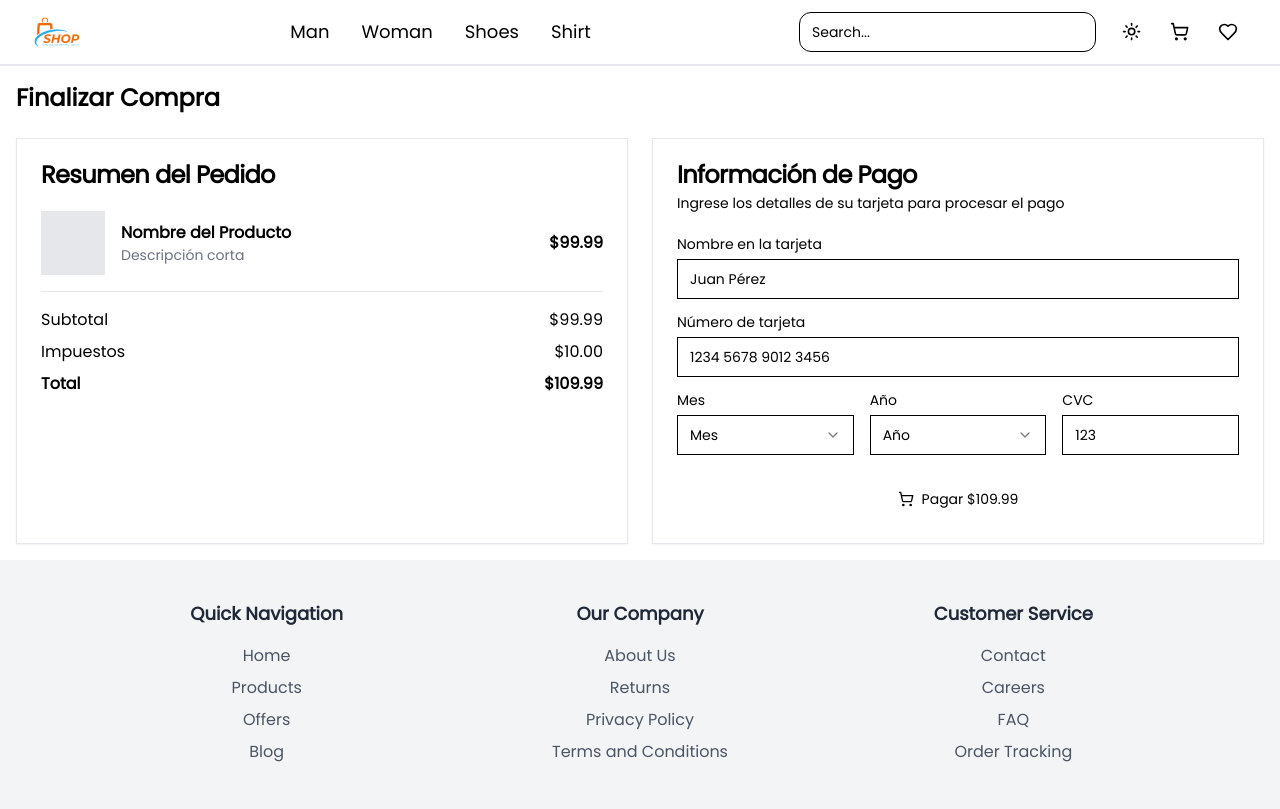
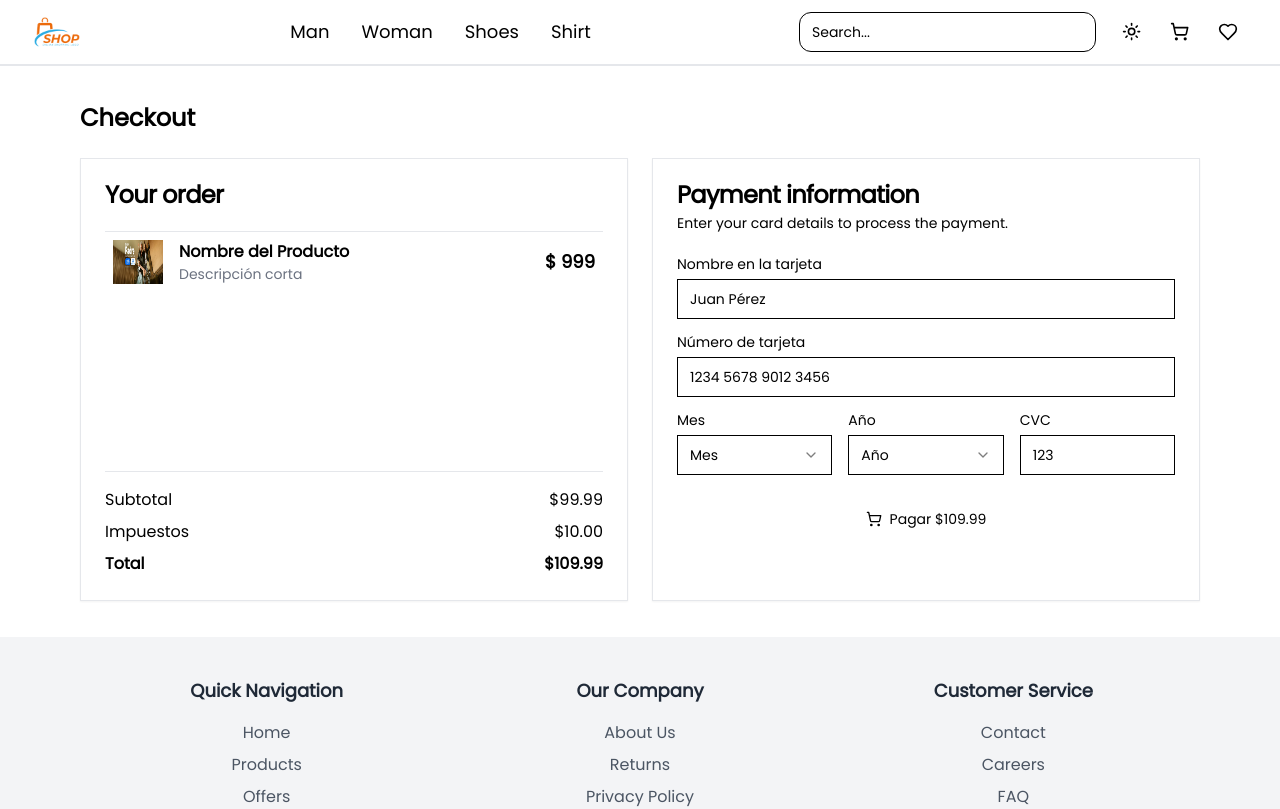
Before and after one commit to angeloChoque/project-e-commerce, a Next.js app: page /products/sheckout in a window 1280 px wide. Shown: the top 809 px of the page. Built offline with nearby package versions, Linux system fonts and the light colour scheme.

Commit message:
added news configurations

```diff
--- a/src/app/layout.tsx
+++ b/src/app/layout.tsx
@@ -30,7 +30,7 @@ export default function RootLayout({
           disableTransitionOnChange
         >
           <Header />
-          {children}
+          <main>{children}</main>
           <FooterPage />
         </ThemeProvider>
       </body>
--- a/src/app/page.tsx
+++ b/src/app/page.tsx
@@ -1,15 +1,11 @@
 import Carousel from "@/components/Carousel";
 import ListProducts from "@/components/listProducts";
-import FooterPage from "@/components/footerPage";
 
 export default function Home() {
   return (
-    <div>
-      <main>
-        <Carousel />
-        <ListProducts />
-      </main>
-      <FooterPage />
-    </div>
+    <>
+      <Carousel />
+      <ListProducts />
+    </>
   );
 }
--- a/src/app/products/[product]/page.tsx
+++ b/src/app/products/[product]/page.tsx
@@ -1,9 +1,11 @@
 import Image from "next/image";
-import { ShoppingCart, Heart } from "lucide-react";
+import { Heart } from "lucide-react";
 import { Button } from "@/components/ui/button";
 import Start from "@/components/ui/start";
 import { Data, Params } from "@/types/product";
 import { Separator } from "@/components/ui/separator";
+import ButtonCart from "@/components/shopping/buttonCart";
+import Link from "next/link";
 
 async function getProducts(id: number) {
   const res = await fetch(`https://fakestoreapi.com/products/${id}`);
@@ -16,7 +18,7 @@ async function Page({ params }: { params: Params }) {
 
   return (
     <>
-      <main className="max-w-7xl mx-auto px-4 sm:px-6 lg:px-8 py-8 ">
+      <div className="max-w-7xl mx-auto px-4 sm:px-6 lg:px-8 py-10 ">
         <div className="grid md:grid-cols-2 gap-8">
           {/* Product Image */}
           <div className="relative aspect-square">
@@ -33,7 +35,7 @@ async function Page({ params }: { params: Params }) {
           </div>
 
           {/* Product Details */}
-          <div className="space-y-6 border-2 rounded-xl p-5 shadow-lg ">
+          <div className="space-y-6 border-2 rounded-xl p-5 pt-10 shadow-lg ">
             <h1 className="text-3xl font-bold">{product.title}</h1>
             <div className="flex items-center space-x-2">
               <Start rate={product.rating.rate} />
@@ -74,20 +76,20 @@ async function Page({ params }: { params: Params }) {
               </div>
             </div>
             <div className="flex space-x-4">
-              <Button className="flex-1 bg-orange-500 hover:bg-orange-600 rounded-xl">
-                <ShoppingCart className="w-4 h-4 mr-2 bg-" />
-                Add to Cart
-              </Button>
-              <Button className="flex-1 bg-blue-500 hover:bg-blue-600 rounded-xl">
+              <ButtonCart product={product} />
+              <Link
+                href={"/products/sheckout"}
+                className="flex-1 bg-blue-500 hover:bg-blue-700 text-white font-semibold py-2 px-3 rounded-xl flex items-center justify-center"
+              >
                 Buy now
-              </Button>
+              </Link>
               <Button variant="outline">
                 <Heart className="w-4 h-4" />
               </Button>
             </div>
           </div>
         </div>
-      </main>
+      </div>
       <Separator className="bg-black mt-10 dark:bg-white" />
     </>
   );
--- a/src/app/products/sheckout/page.tsx
+++ b/src/app/products/sheckout/page.tsx
@@ -1,13 +1,12 @@
 "use client";
 
 import { useState } from "react";
-import { CreditCard, ShoppingCart } from "lucide-react";
+import { ShoppingCart } from "lucide-react";
 import { Button } from "@/components/ui/button";
 import {
   Card,
   CardContent,
   CardDescription,
-  CardFooter,
   CardHeader,
   CardTitle,
 } from "@/components/ui/card";
@@ -20,6 +19,7 @@ import {
   SelectTrigger,
   SelectValue,
 } from "@/components/ui/select";
+import Image from "next/image";
 
 export default function Page() {
   const [isProcessing, setIsProcessing] = useState(false);
@@ -34,24 +34,33 @@ export default function Page() {
   };
 
   return (
-    <div className="container mx-auto p-4">
-      <h1 className="text-2xl font-bold mb-6">Finalizar Compra</h1>
+    <>
+      <div className="container xl:mx-auto lg:px-20 px-10 my-5 p-4">
+        <h1 className="text-2xl font-bold mb-6">Checkout</h1>
         <div className="grid md:grid-cols-2 gap-6">
           <Card>
             <CardHeader>
-            <CardTitle>Resumen del Pedido</CardTitle>
+              <CardTitle>Your order</CardTitle>
             </CardHeader>
             <CardContent>
-            <div className="flex items-center justify-between mb-4">
-              <div className="flex items-center space-x-4">
-                <div className="w-16 h-16 bg-gray-200 rounded-md"></div>
+              <div className="flex items-center justify-between mb-4 p-2 border-t h-56">
+                <div className="flex space-x-4 self-start">
+                  <Image
+                    src="/carousel1.webp"
+                    alt="imagen"
+                    width={50}
+                    height={50}
+                  />
                   <div>
                     <h3 className="font-semibold">Nombre del Producto</h3>
                     <p className="text-sm text-gray-500">Descripción corta</p>
                   </div>
                 </div>
-              <p className="font-semibold">$99.99</p>
+                <p className="text-lg font-bold self-start justify-center mt-2 ">
+                  $ 999
+                </p>
               </div>
+
               <div className="border-t pt-4">
                 <div className="flex justify-between">
                   <p>Subtotal</p>
@@ -71,9 +80,9 @@ export default function Page() {
 
           <Card>
             <CardHeader>
-            <CardTitle>Información de Pago</CardTitle>
+              <CardTitle>Payment information</CardTitle>
               <CardDescription>
-              Ingrese los detalles de su tarjeta para procesar el pago
+                Enter your card details to process the payment.{" "}
               </CardDescription>
             </CardHeader>
             <CardContent>
@@ -154,5 +163,6 @@ export default function Page() {
           </Card>
         </div>
       </div>
+    </>
   );
 }
--- a/src/components/shopping/buttonCart.tsx
+++ b/src/components/shopping/buttonCart.tsx
@@ -22,7 +22,7 @@ function ButtonCart({ product }: ButtonCartProps) {
       onClick={() => handleAddToCart(product)}
       className="flex-1 bg-orange-500 hover:bg-orange-600 text-white font-semibold py-2 px-3 rounded-xl flex items-center justify-center"
     >
-      <ShoppingCart className="inline mr-2" />
+      <ShoppingCart className="w-5 h-5 mr-2 " />
       Cart
     </button>
   );
```
Lines whose indentation alone changed are shown as unchanged.
